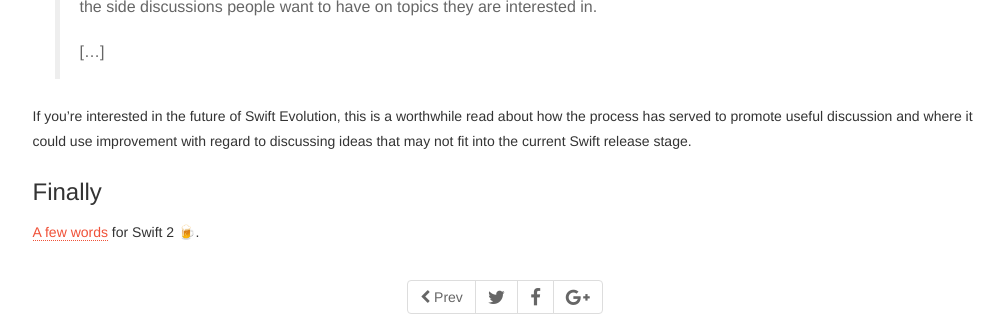
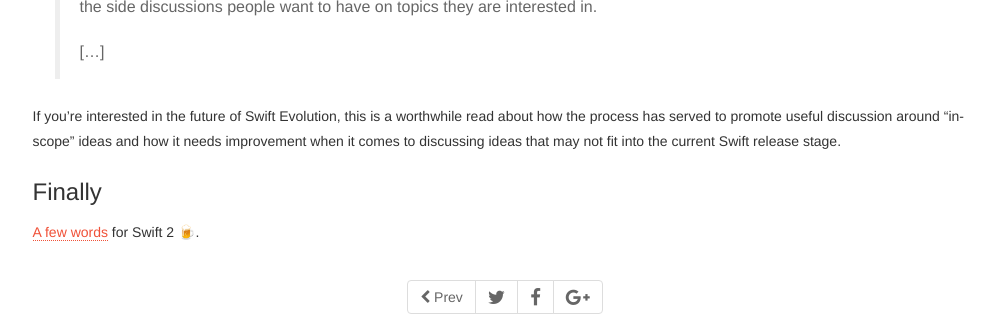
Before and after one commit to SwiftWeekly/swiftweekly.github.io, a Jekyll site: the page built from _posts/2017-06-15-issue-74.md, in a window 1280 px wide. Shown: the part 1857-2172 px from the top of the page, without its empty margins (135-1141 px from the left). Built offline with Jekyll 4.4.1, drawn with Linux system fonts in a browser that asks for light colours.

Commit message:
Proselint fixes

```diff
--- a/_posts/2017-06-15-issue-74.md
+++ b/_posts/2017-06-15-issue-74.md
@@ -51,7 +51,7 @@
 
 Ted Kremenek [writes](https://lists.swift.org/pipermail/swift-evolution/Week-of-Mon-20170612/037339.html):
 
-> Everyone: this is a great thread, and I appreciate the candid thoughts here.  This is something Ben Cohen and I started chatting about offline and we’ll definitely bring it up for discussion with the rest of the Core Team.
+> Everyone: this is a great thread, and I appreciate the candid thoughts here. This is something Ben Cohen and I started chatting about offline and we’ll definitely bring it up for discussion with the rest of the Core Team.
 >
 > […]
 >
@@ -59,7 +59,7 @@
 >
 > […]
 
-If you're interested in the future of Swift Evolution, this is a worthwhile read about how  the process has served to promote useful discussion and where it could use improvement with regard to discussing ideas that may not fit into the current Swift release stage.
+If you're interested in the future of Swift Evolution, this is a worthwhile read about how the process has served to promote useful discussion around "in-scope" ideas and how it needs improvement when it comes to discussing ideas that may not fit into the current Swift release stage.
 
 ### Finally
 
```
